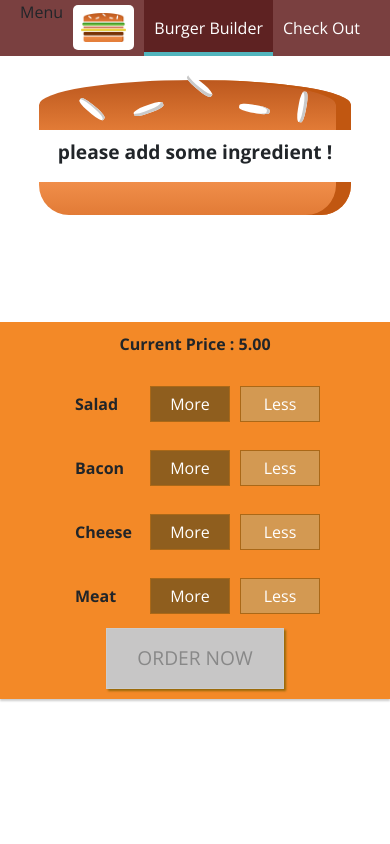
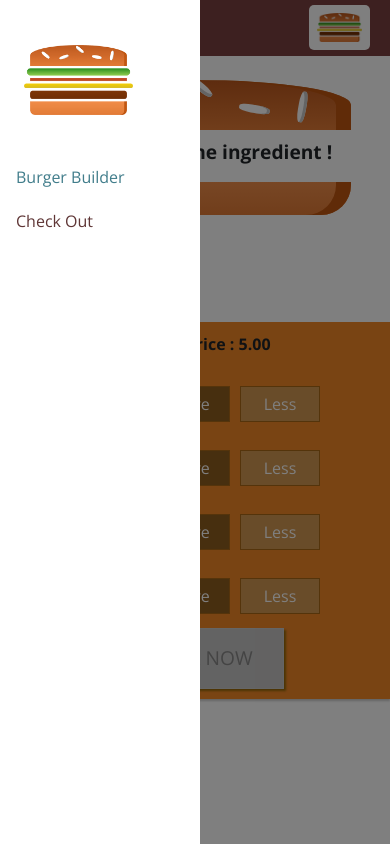
Before and after one commit to elhamposhtiban/burger-builder-react, a React (Create React App) app: page / in a window 390 px wide. Built offline with nearby package versions, Linux system fonts and the light colour scheme.

Commit message:
making application responsive to mobile devices

```diff
--- a/src/components/Layout/Layout.js
+++ b/src/components/Layout/Layout.js
@@ -1,12 +1,14 @@
 import React from "react";
 import "./Layout.css";
-import Toolbar from "../Navigation/Toolbar/Toolbar"
+import Toolbar from "../Navigation/Toolbar/Toolbar";
+import SideDrawer from "../Navigation/sideDrawer/sideDrawer"
 
 const layout= (props) =>
     (
         <React.Fragment>
 
         <Toolbar/>
+        <SideDrawer/>
         <main className="content">
              {props.children}
         </main>
--- a/src/components/Logo/Logo.css
+++ b/src/components/Logo/Logo.css
@@ -1,10 +1,11 @@
 .Logo {
     background-color: white;
     padding: 8px;
-    height: 80%;
+    height: 100%;
     box-sizing: border-box;
     border-radius: 5px;
     margin-top: 5px;
+    margin-bottom: auto;
 }
 
 .Logo img {
--- a/src/components/Logo/Logo.js
+++ b/src/components/Logo/Logo.js
@@ -6,7 +6,9 @@
 
     return (
 
-        <div className = "Logo">
+        <div className = "Logo"
+        style = {{ height : props.height, marginBottom: props.marginBottom}}>
+
           <img src = {burgerLogo} alt= "My Burger"/>
         </div>
     )
--- a/src/components/Navigation/Toolbar/Toolbar.css
+++ b/src/components/Navigation/Toolbar/Toolbar.css
@@ -17,3 +17,9 @@
     height: 100%;
 
 }
+
+@media (max-width: 499px) {
+    .DesktopOnly {
+        display: none;
+    }
+}
--- a/src/components/Navigation/Toolbar/Toolbar.js
+++ b/src/components/Navigation/Toolbar/Toolbar.js
@@ -7,8 +7,11 @@
     return (
     <header className= "Toolbar">
         <div>Menu</div>
-        <Logo/>
-        <nav>
+
+            <Logo height="80%"/>
+
+
+        <nav className="DesktopOnly">
             <NavigationItems/>
         </nav>
     </header>
--- a/src/components/Navigation/navigationItems/navigationItem/navigationItem.css
+++ b/src/components/Navigation/navigationItems/navigationItem/navigationItem.css
@@ -1,17 +1,16 @@
+
     .navigationItem {
-margin: 0;
+    margin: 10px 0;
     box-sizing: border-box;
-display: flex;
-height: 100%;
-align-items: center;
+    display: block;
+    width: 100%;
+
     }
 
     .navigationItem a {
-    color: white;
+        color:rgb(95, 54, 54);
         text-decoration: none;
-    height: 100%;
-    padding: 16px 10px;
-    border-bottom: 4px solid transparent;
+        width: 100%;
         box-sizing: border-box;
         display: block;
     }
@@ -19,6 +18,37 @@
     .navigationItem a:hover,
     .navigationItem a:active,
     .navigationItem a.active {
+
+       color: rgb(65, 125, 139);
+
+    }
+
+
+@media (min-width: 500px) {
+
+    .navigationItem {
+        margin: 0;
+        display: flex;
+        height: 100%;
+        width: auto;
+        align-items: center;
+        }
+
+        .navigationItem a {
+            color: white;
+            height: 100%;
+            width: auto;
+            padding: 16px 10px;
+            border-bottom: 4px solid transparent;
+        }
+
+        .navigationItem a:hover,
+        .navigationItem a:active,
+        .navigationItem a.active {
             background-color: rgb(94, 34, 34);
             border-bottom: 4px solid rgb(81, 181, 189);
+            color: white;
         }
+
+
+}
--- a/src/components/Navigation/navigationItems/navigationItems.css
+++ b/src/components/Navigation/navigationItems/navigationItems.css
@@ -5,4 +5,12 @@
     display: flex;
     align-items: center;
     height: 100%;
+    flex-flow: column;
 }
+
+@media (min-width: 500px) {
+
+.navigationItems {
+    flex-flow: row;
+}
+}
--- /dev/null
+++ b/src/components/Navigation/sideDrawer/sideDrawer.css
@@ -0,0 +1,30 @@
+.sideDrawer {
+    position: fixed;
+    width: 200px;
+    max-width: 70%;
+    height: 100%;
+    left:0;
+    top:0;
+    z-index: 200;
+    padding: 32px 16px;
+    box-sizing: border-box;
+    background-color: white;
+    transition: transform 0.3s ease-out;
+
+}
+
+@media (min-width: 500px) {
+
+    .sideDrawer {
+        display: none;
+    }
+}
+
+
+.Open {
+   transform: translateX(0);
+}
+
+.Close {
+    transform: translateX(-100%);
+}
--- a/src/components/Navigation/sideDrawer/sideDrawer.js
+++ b/src/components/Navigation/sideDrawer/sideDrawer.js
@@ -1,11 +1,28 @@
 import React from "react";
+import Logo from "../../Logo/Logo"
+import NavigationItems from "../navigationItems/navigationItems";
+import BackDrop from "../../UI/Backdrop/backdrop";
+import "./sideDrawer.css"
 
 
 const sideDrawer = (props) => {
     return (
-        <div>
 
-        </div>
+        <React.Fragment>
+
+            <BackDrop show/>
+            <div className= "sideDrawer">
+
+            <Logo height ="11%" marginBottom = "32px"/>
+
+            <nav>
+                <NavigationItems/>
+            </nav>
+
+            </div>
+
+        </React.Fragment>
+
     )
 
 }
```
Lines whose indentation alone changed are shown as unchanged.
